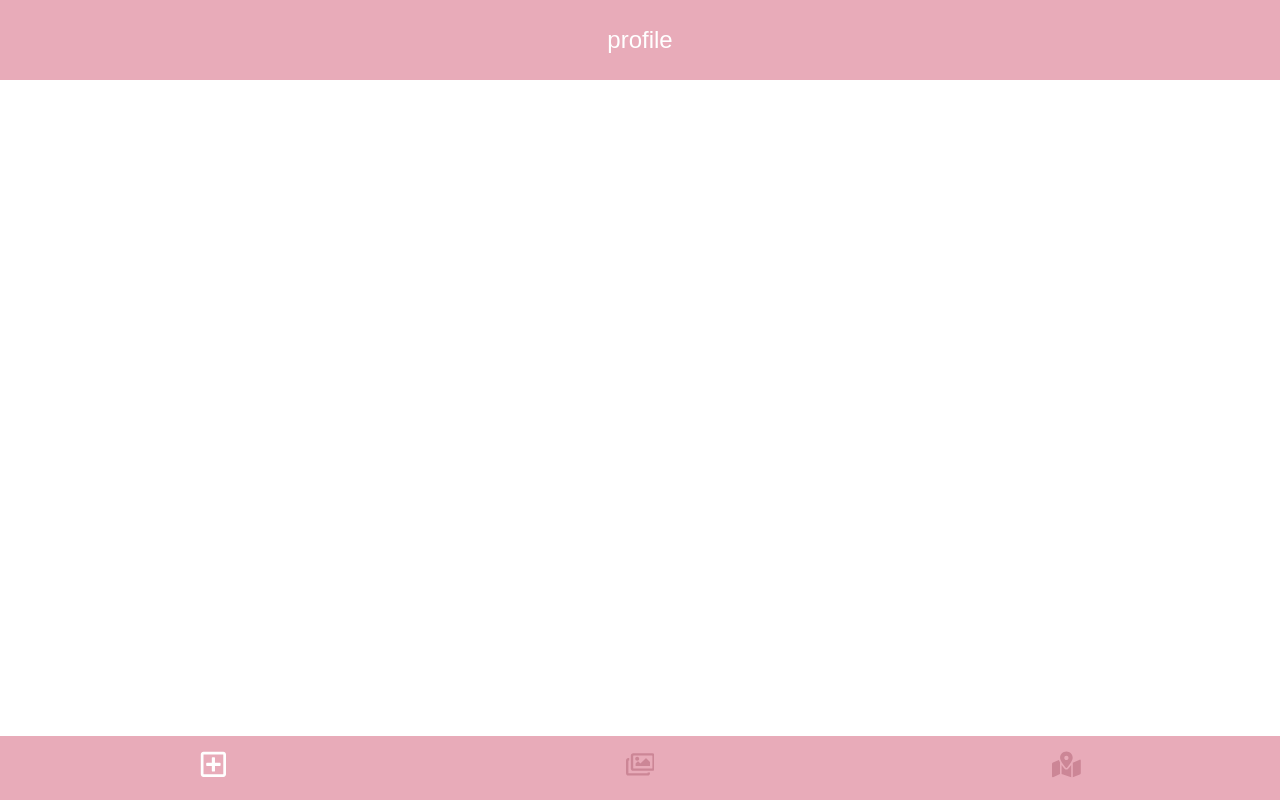
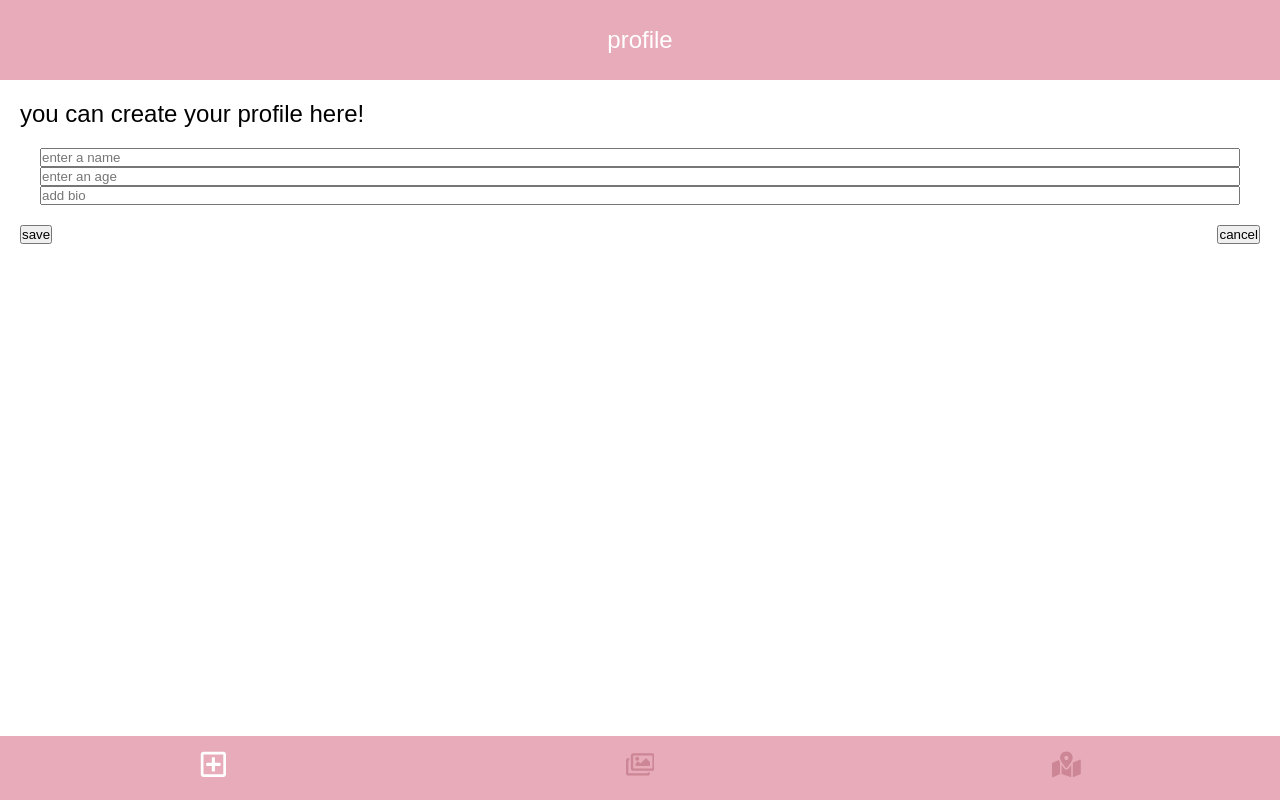
Before and after one commit to farapara/capstone-project, a React (Create React App) app: page /profile in a window 1280 px wide. Built offline with nearby package versions, Linux system fonts and the light colour scheme; a web font is replaced by a local one.

Commit message:
Add content to Profile.js and create Profile.css

```diff
--- a/src/App.css
+++ b/src/App.css
@@ -18,4 +18,5 @@
 
 .Main {
   overflow-y: scroll;
+  margin: 1.25rem;
 }
--- a/src/App.js
+++ b/src/App.js
@@ -2,12 +2,15 @@ import "./App.css";
 
 import Header from "./components/Header";
 import Footer from "./components/Footer";
+import Profile from "./pages/Profile";
 
 function App() {
   return (
     <div className="App">
       <Header />
-      <main className="Main"></main>
+      <main className="Main">
+        <Profile />
+      </main>
       <Footer />
     </div>
   );
--- a/src/pages/Profile.css
+++ b/src/pages/Profile.css
@@ -0,0 +1,10 @@
+.ProfileForm {
+  display: flex;
+  flex-direction: column;
+  margin: 20px;
+}
+.FormButtons {
+  display: flex;
+  justify-content: space-between;
+  margin-top: 20px;
+}
--- a/src/pages/Profile.js
+++ b/src/pages/Profile.js
@@ -1,16 +1,33 @@
-import Navigation from "./components/Navigation";
+import "./Profile.css";
 
 export default function Profile() {
   return (
     <section>
-      <div className="App"></div>
-      <main className="Main">
-        <div>create profile page</div>
-      </main>
-
-      <footer className="Footer">
-        <Navigation />
-      </footer>
+      <h2>you can create your profile here!</h2>
+      <div className="form">
+        <form className="ProfileForm">
+          <input
+            name=""
+            id=""
+            type="text"
+            placeholder="enter a name"
+            required
+          />
+          <input
+            name=""
+            id=""
+            type="number"
+            min="0"
+            placeholder="enter an age"
+            required
+          />
+          <input name="" id="" type="text" placeholder="add bio" required />
+        </form>
+      </div>
+      <div className="FormButtons">
+        <button className="submit">save</button>
+        <button className="cancel">cancel</button>
+      </div>
     </section>
   );
 }
```
